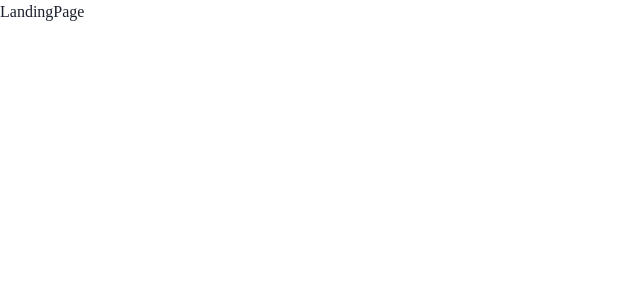
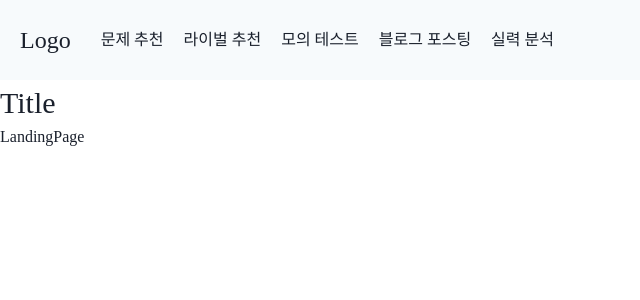
Before and after one commit to seoeun98/sharkshark, a React (Create React App) app in the folder front/sharkshark/: page /home in a window 1280 px wide. Shown: the top 300 px of the page, without its empty margins (0-640 px from the left). Built offline with nearby package versions, Linux system fonts and the light colour scheme; a web font is replaced by a local one.

Commit message:
Feat : router 링크 연결

```diff
--- a/front/sharkshark/src/App.tsx
+++ b/front/sharkshark/src/App.tsx
@@ -6,6 +6,10 @@ import { RecQuizPage } from './views/RecQuizPage';
 import { RecUserPage } from './views/RecUserPage';
 import { DataChartPage } from './views/DataChartPage';
 import { Layout } from './views/Layout';
+import { CodeTestPage } from './views/CodeTestPage';
+import { BloggingPage } from './views/BloggingPage';
+import { DataRivalPage } from './views/DataRivalPage';
+import { DataRoadPage } from './views/DataRoadPage';
 
 export const App = () => (
   <ChakraProvider theme={theme}>
@@ -14,7 +18,11 @@ export const App = () => (
         <Route path="home" element={<LandingPage />} />
         <Route path="recommend/quiz" element={<RecQuizPage />} />
         <Route path="recommend/user" element={<RecUserPage />} />
+        <Route path="codingtest" element={<CodeTestPage />} />
+        <Route path="blogging" element={<BloggingPage />} />
         <Route path="data/chart" element={<DataChartPage />} />
+        <Route path="data/road" element={<DataRoadPage />} />
+        <Route path="data/rival" element={<DataRivalPage />} />
         <Route index element={<Navigate to="home" replace />} />
       </Route>
     </Routes>
--- a/front/sharkshark/src/components/NavBar.tsx
+++ b/front/sharkshark/src/components/NavBar.tsx
@@ -1,3 +1,32 @@
+import { ReactNode } from 'react';
+import { Box, Center, Flex } from '@chakra-ui/react';
+import { Link } from 'react-router-dom';
+
 export const NavBar = () => {
-  return <div>NavBar</div>;
+  const menu = [
+    { url: 'recommend/quiz', text: '문제 추천' },
+    { url: 'recommend/user', text: '라이벌 추천' },
+    { url: 'codingtest', text: '모의 테스트' },
+    { url: 'blogging', text: '블로그 포스팅' },
+    { url: 'data/chart', text: '실력 분석' },
+  ];
+
+  return (
+    <Box h="80px" bg="gray.50">
+      <Flex>
+        <Center h="80px" mx="20px">
+          <Link to="home">
+            <Box fontSize="24px"> Logo </Box>
+          </Link>
+        </Center>
+
+        {/* menu */}
+        {menu.map(item => (
+          <Center h="80px" mx="10px">
+            <Link to={item.url}>{item.text}</Link>
+          </Center>
+        ))}
+      </Flex>
+    </Box>
+  );
 };
--- a/front/sharkshark/src/views/LandingPage.tsx
+++ b/front/sharkshark/src/views/LandingPage.tsx
@@ -1,3 +1,10 @@
+import { Text } from '@chakra-ui/react';
+
 export const LandingPage = () => {
-  return <div>LandingPage</div>;
+  return (
+    <div>
+      <Text fontSize="3xl"> Title </Text>
+      LandingPage
+    </div>
+  );
 };
--- a/front/sharkshark/src/views/Layout.tsx
+++ b/front/sharkshark/src/views/Layout.tsx
@@ -1,7 +1,9 @@
 import { Outlet } from 'react-router-dom';
+import { NavBar } from '../components/NavBar';
 
 export const Layout = () => (
   <div>
+    <NavBar />
     <Outlet />
   </div>
 );
```
